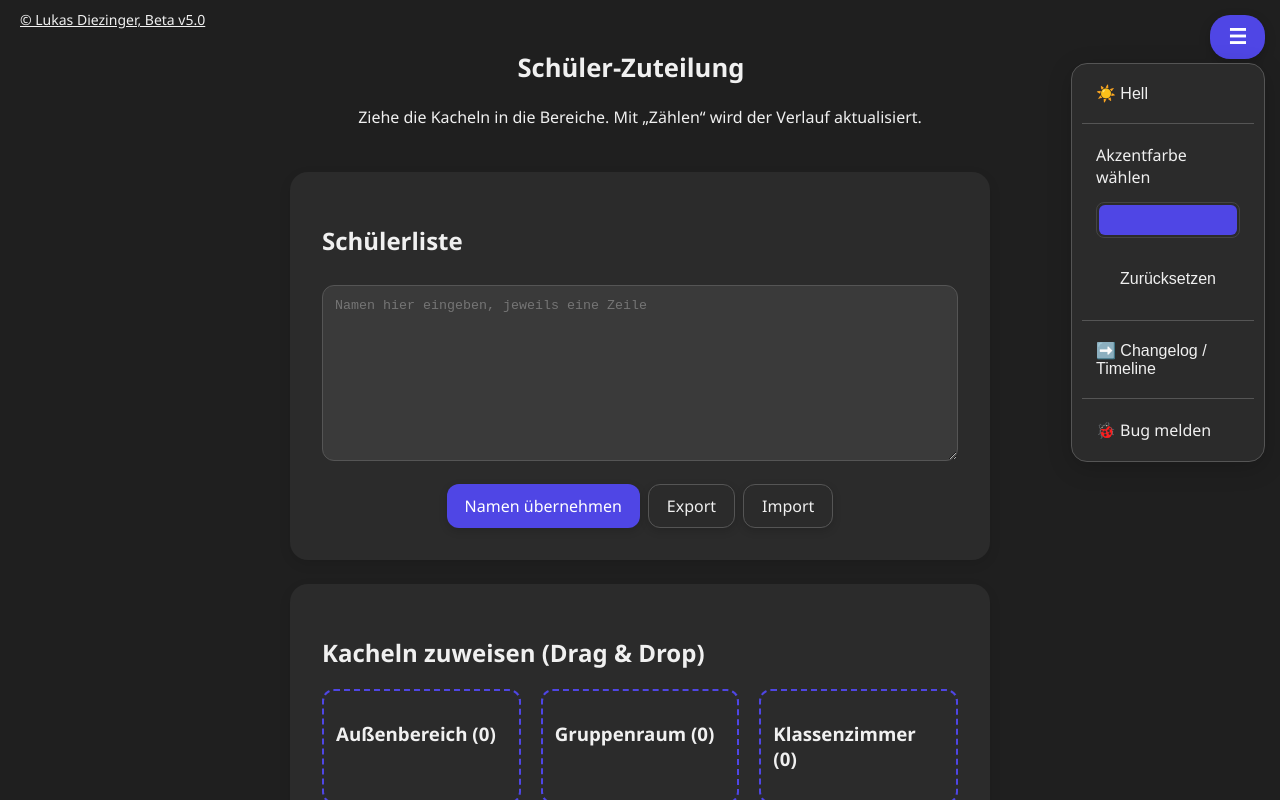
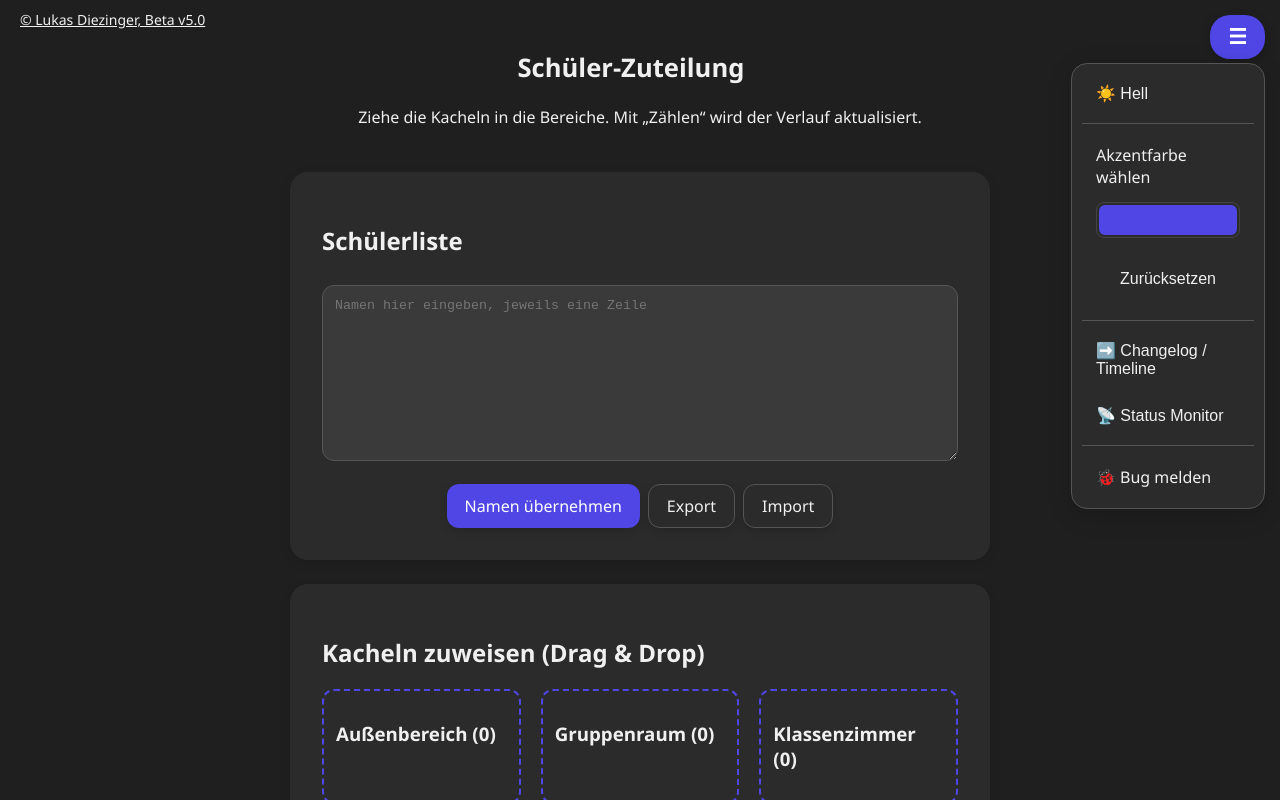
Before and after one commit to TheUltimateVxnom/ZuteilungSchueler, a React (Vite) app: page / in a window 1280 px wide. Both pictures are taken after a click on the button "Menü öffnen". Shown: the top 800 px of the page. Built offline with nearby package versions, Linux system fonts and the light colour scheme.

Commit message:
Beta v5.0

```diff
--- a/src/App.jsx
+++ b/src/App.jsx
@@ -3,7 +3,7 @@ import Maintenance from "./Maintenance.jsx"; // Wartungsseite importieren
 import TextType from './TextType';
 import './TextType.css';
 
-function MenuDropdown({ theme, toggleTheme, onShowTimeline, onShowApp, view, onShow404, accent, onAccentChange }) {
+function MenuDropdown({ theme, toggleTheme, onShowTimeline, onShowApp, onShowMonitor, view, onShow404, accent, onAccentChange }) {
   const [open, setOpen] = useState(false);
   const ref = useRef();
 
@@ -53,9 +53,14 @@ function MenuDropdown({ theme, toggleTheme, onShowTimeline, onShowApp, view, onS
           </div>
           <div className="menu-divider" />
           {view === "app" ? (
-            <button className="menu-item" onClick={() => { setOpen(false); onShowTimeline(); }}>
-              ➡️ Changelog / Timeline
-            </button>
+            <>
+              <button className="menu-item" onClick={() => { setOpen(false); onShowTimeline(); }}>
+                ➡️ Changelog / Timeline
+              </button>
+              <button className="menu-item" onClick={() => { setOpen(false); onShowMonitor && onShowMonitor(); }}>
+                📡 Status Monitor
+              </button>
+            </>
           ) : (
             <button className="menu-item" onClick={() => { setOpen(false); onShowApp(); }}>
               ⬅️ Zurück zur App
@@ -258,7 +263,7 @@ export default function App() {
   const forcedView = urlParams.get('view'); // e.g. ?view=404 for direct testing
   if (maintenance) return <Maintenance initialView={forcedView || '404'} />;
 
-  const [view, setView] = useState("app"); // "app", "timeline", "404"
+  const [view, setView] = useState("app"); // "app", "timeline", "monitor", "404"
 
   return (
     <>
@@ -276,6 +281,7 @@ export default function App() {
         toggleTheme={toggleTheme}
         onShowTimeline={() => setView("timeline")}
         onShowApp={() => setView("app")}
+        onShowMonitor={() => setView("monitor")}
         view={view}
         onShow404={() => setView("404")}
         accent={accent}
@@ -387,6 +393,18 @@ export default function App() {
             </>
           ) : view === "404" ? (
             <NotFound404 onShowApp={() => setView("app")} />
+          ) : view === "monitor" ? (
+            <section className="card timeline-card" style={{ maxWidth: 900, margin: "40px auto", textAlign: 'center' }}>
+              <div style={{ display: 'flex', justifyContent: 'space-between', alignItems: 'center' }}>
+                <h2>System Status Monitor</h2>
+                <div>
+                  <button className="btn btn-outline" onClick={() => setView('app')}>⬅️ Zurück zur App</button>
+                </div>
+              </div>
+              <div style={{ marginTop: 12 }}>
+                <iframe src="https://zus.betteruptime.com/" title="Status Monitor" style={{ width: '100%', height: '640px', border: 'none', borderRadius: 12 }} />
+              </div>
+            </section>
           ) : (
             <Timeline />
           )}
--- a/src/Maintenance.jsx
+++ b/src/Maintenance.jsx
@@ -2,7 +2,7 @@ import React, { useState, useEffect, useRef } from "react";
 import TextType from './TextType';
 import './TextType.css';
 
-function MenuDropdown({ theme, toggleTheme, showSnake, onShow404, accent, onAccentChange }) {
+function MenuDropdown({ theme, toggleTheme, showSnake, onShow404, onShowMonitor, accent, onAccentChange }) {
   const [open, setOpen] = useState(false);
   const ref = useRef();
 
@@ -50,6 +50,9 @@ function MenuDropdown({ theme, toggleTheme, showSnake, onShow404, accent, onAcce
           <div className="menu-divider" />
           <button className="menu-item" onClick={() => { setOpen(false); showSnake(); }}>
             🐍 Snake spielen
+          </button>
+          <button className="menu-item" onClick={() => { setOpen(false); onShowMonitor && onShowMonitor(); }}>
+            📡 Status Monitor
           </button>
 
         </div>
@@ -157,7 +160,19 @@ export default function Maintenance({ initialView } = {}) {
           onAccentChange={handleAccentChange}
         />
         {/* old main maintenance card removed so the 404 redesign is shown by default */}
-        {view === "404" && (
+        {view === "monitor" ? (
+          <section className="card timeline-card" style={{ maxWidth: 900, margin: "40px auto", textAlign: 'center' }}>
+            <div style={{ display: 'flex', justifyContent: 'space-between', alignItems: 'center' }}>
+              <h2>System Status Monitor</h2>
+              <div>
+                <button className="btn btn-outline" onClick={() => setView('404')}>⬅️ Zurück</button>
+              </div>
+            </div>
+            <div style={{ marginTop: 12 }}>
+              <iframe src="https://zus.betteruptime.com/" title="Status Monitor" style={{ width: '100%', height: '640px', border: 'none', borderRadius: 12 }} />
+            </div>
+          </section>
+        ) : view === "404" && (
           <section className="card maintenance-404-card" style={{ maxWidth: 700, margin: "60px auto", textAlign: "center" }}>
             <h1 style={{ margin: 0 }}>
               {/* plain 404 heading; blink/glow handled via CSS class */}
```
